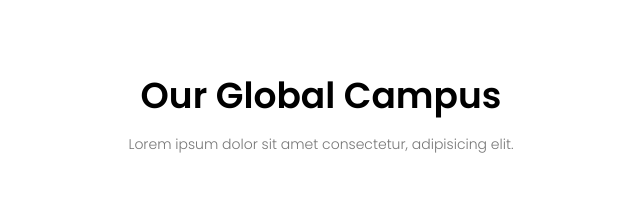
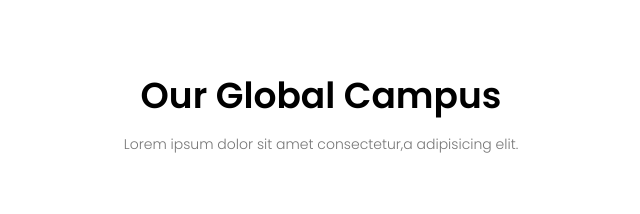
Before and after one commit to kdilshad22/Web-Edu, a plain HTML site: page index.html in a window 1280 px wide. Shown: the part 1300-1514 px from the top of the page, 319-959 px from the left. Drawn offline with Linux system fonts and the light colour scheme.

Commit message:
update image

```diff
--- a/index.html
+++ b/index.html
@@ -82,7 +82,7 @@
   <section class="campus">
 
     <h1>Our Global Campus</h1>
-    <p>Lorem ipsum dolor sit amet consectetur, adipisicing elit.</p>
+    <p>Lorem ipsum dolor sit amet consectetur,a adipisicing elit.</p>
     <div class="row">
       <div class="campus-col">
         <img src="../eduford_img/london.png">
```
